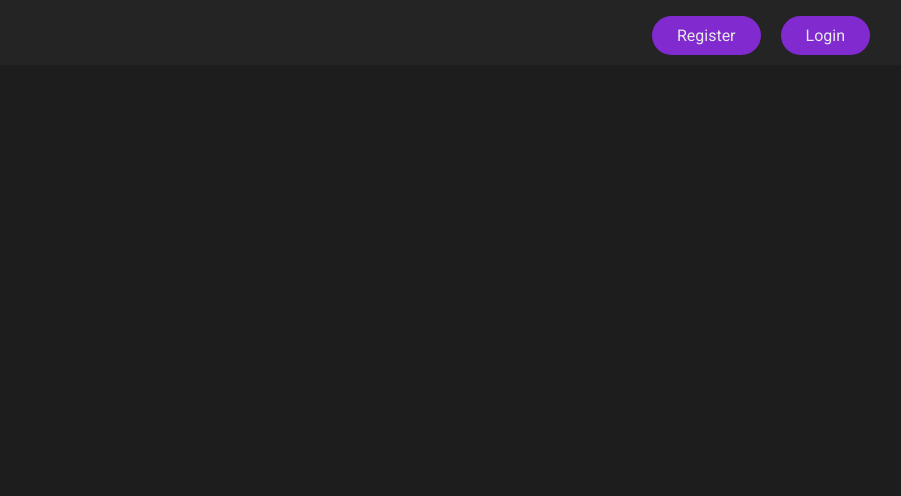
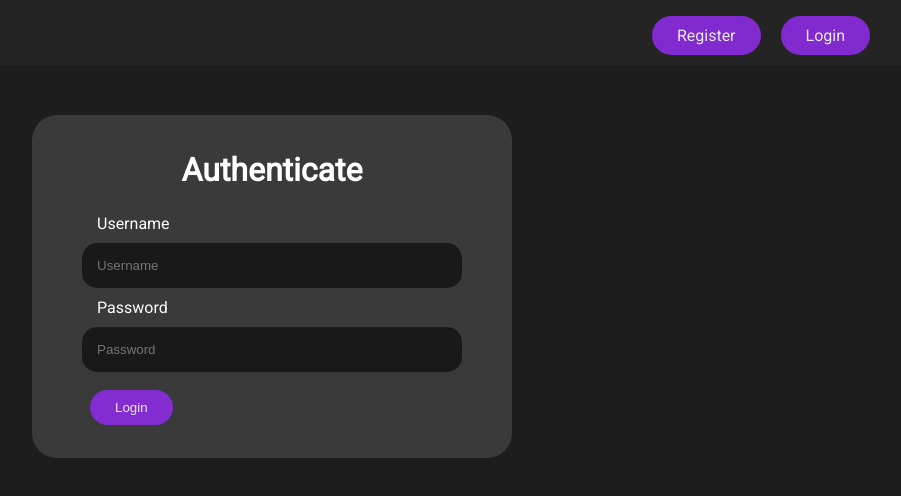
Before and after one commit to Eddys99/the-star, a Vue app: page /auth in a window 1280 px wide. Before the commit this address had no page. Shown: the top 496 px of the page, without its empty margins (368-1269 px from the left). Built offline with nearby package versions, Linux system fonts and the light colour scheme.

Commit message:
changed authentication endpoint path from "/" to "/auth"

```diff
--- a/src/App.vue
+++ b/src/App.vue
@@ -4,7 +4,7 @@
             <nav>
                 <ul>
                     <li>
-                        <router-link to="/"> Login </router-link>
+                        <router-link to="/auth"> Login </router-link>
                     </li>
                     <li>
                         <router-link to="/register"> Register </router-link>
--- a/src/router/index.js
+++ b/src/router/index.js
@@ -5,7 +5,7 @@
 
 const routes = [
     {
-        path: '/',
+        path: '/auth',
         name: 'AuthenticateUser',
         component: AuthenticateUser
     },
```
